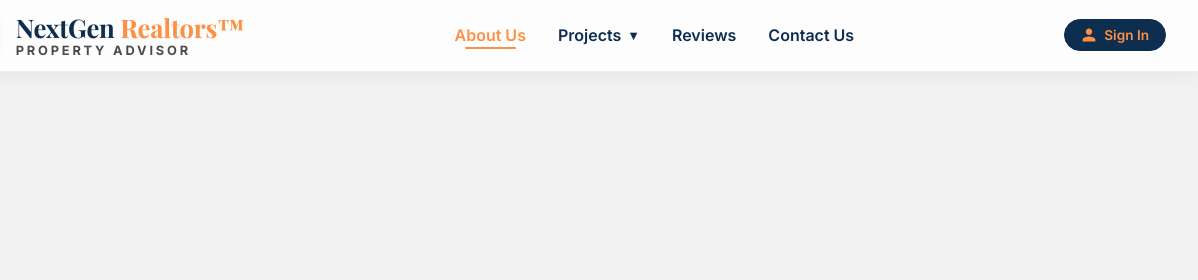
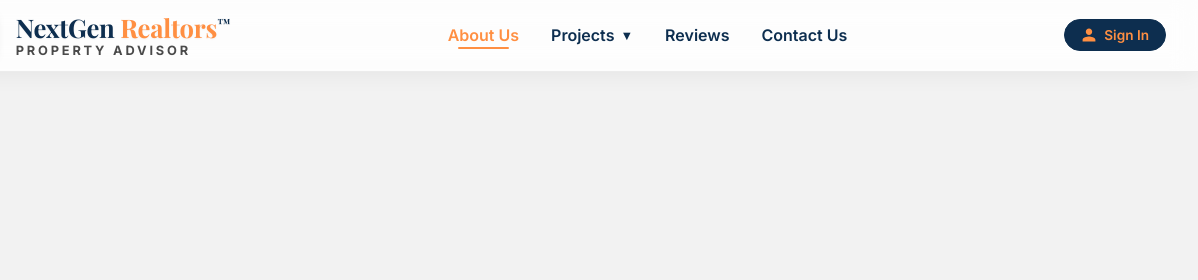
Before and after one commit to nextgenhabit/nextGenRealtors, a website: page index.html in a window 1280 px wide. Shown: the top 280 px of the page, 82-1280 px from the left. Drawn offline with nearby package versions, Linux system fonts and the light colour scheme; no server answers; a web font is replaced by a local one.

Commit message:
Fix TM symbol: small navy superscript, no orange color in navbar

```diff
--- a/index.html
+++ b/index.html
@@ -31,7 +31,7 @@
         <div class="nav-logo-text">
           <span class="nav-logo-name">
             <span class="text-navy">NextGen</span>
-            <span class="text-gold">Realtors™</span>
+            <span class="text-gold">Realtors<sup style="font-size:0.5em; color:var(--navy); vertical-align:super; font-weight:600; letter-spacing:0;">™</sup></span>
           </span>
           <span class="nav-logo-tagline">Property Advisor</span>
         </div>
```
